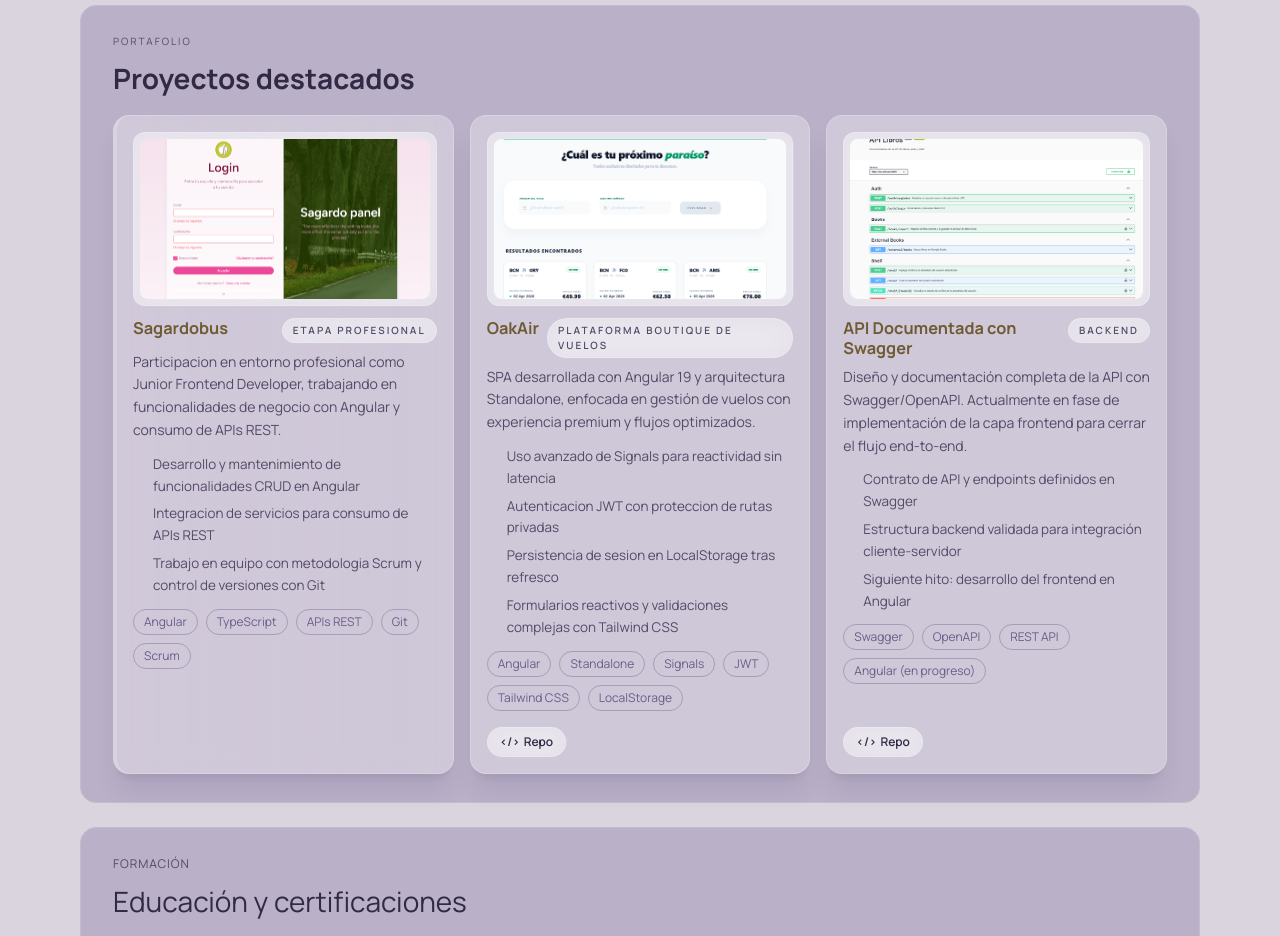
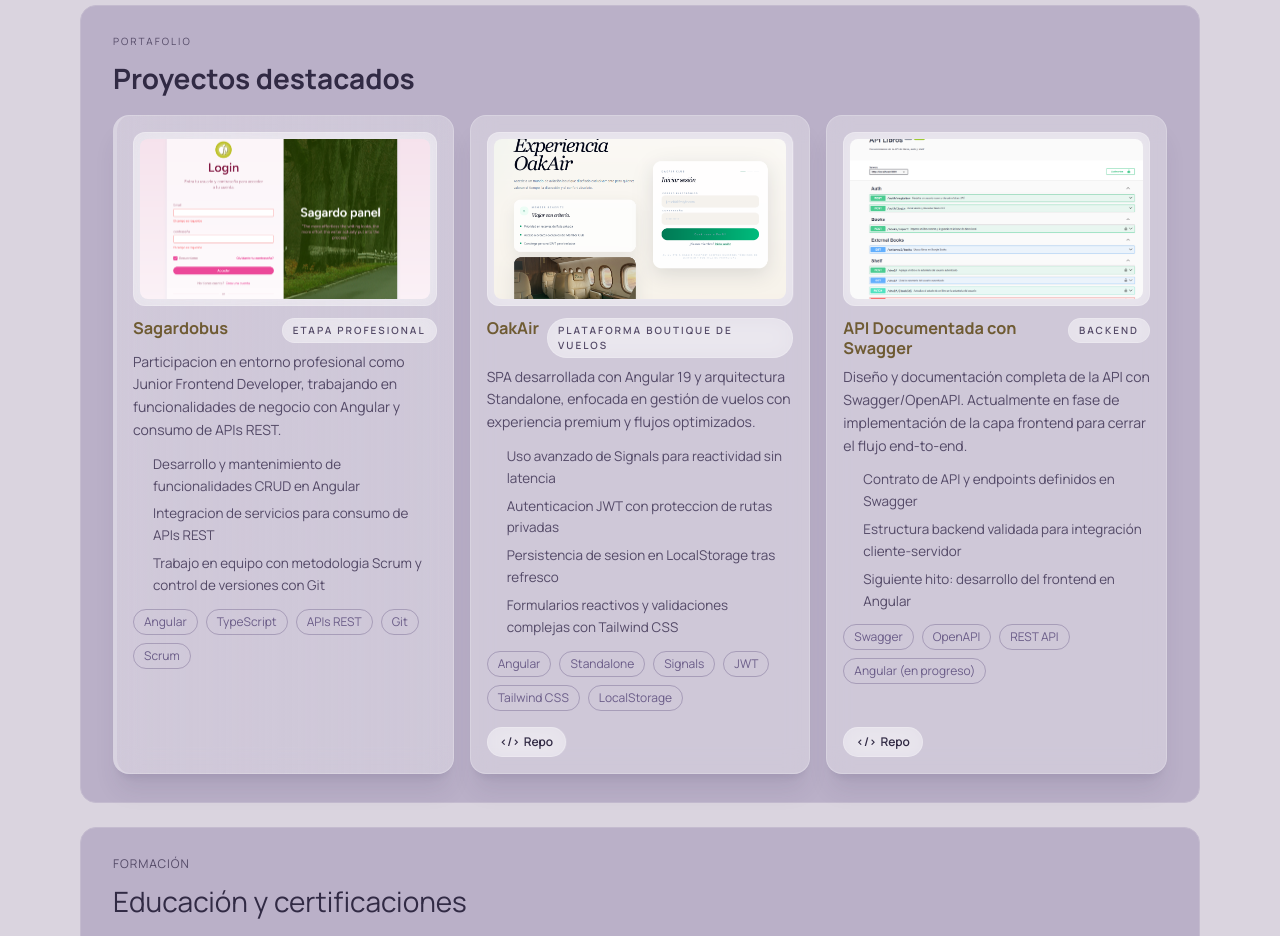
Before and after one commit to oaklandcodes/portfolio-oakland, an Angular app: page / in a window 1280 px wide. Shown: the part 2640-3576 px from the top of the page. Built offline with nearby package versions, Linux system fonts and the light colour scheme.

Commit message:
Refactor code structure for improved readability and maintainability

```diff
--- a/src/app/features/home/data/portfolio.data.ts
+++ b/src/app/features/home/data/portfolio.data.ts
@@ -171,8 +171,8 @@ export const PROJECTS_DATA: ProjectItem[] = [
     category: 'Plataforma Boutique de Vuelos',
     summary:
       'SPA desarrollada con Angular 19 y arquitectura Standalone, enfocada en gestión de vuelos con experiencia premium y flujos optimizados.',
-    imageUrl: 'assets/projects/04-flights-list.png',
-    imageAlt: 'Captura de OakAir con listado de vuelos y formulario de búsqueda',
+    imageUrl: '/assets/projects/login.png', // Ruta corregida para Angular
+    imageAlt: 'Captura de la nueva landing de OakAir',
     highlights: [
       'Uso avanzado de Signals para reactividad sin latencia',
       'Autenticacion JWT con proteccion de rutas privadas',
```
Also changed, not shown: public/assets/projects/login.png (added).
